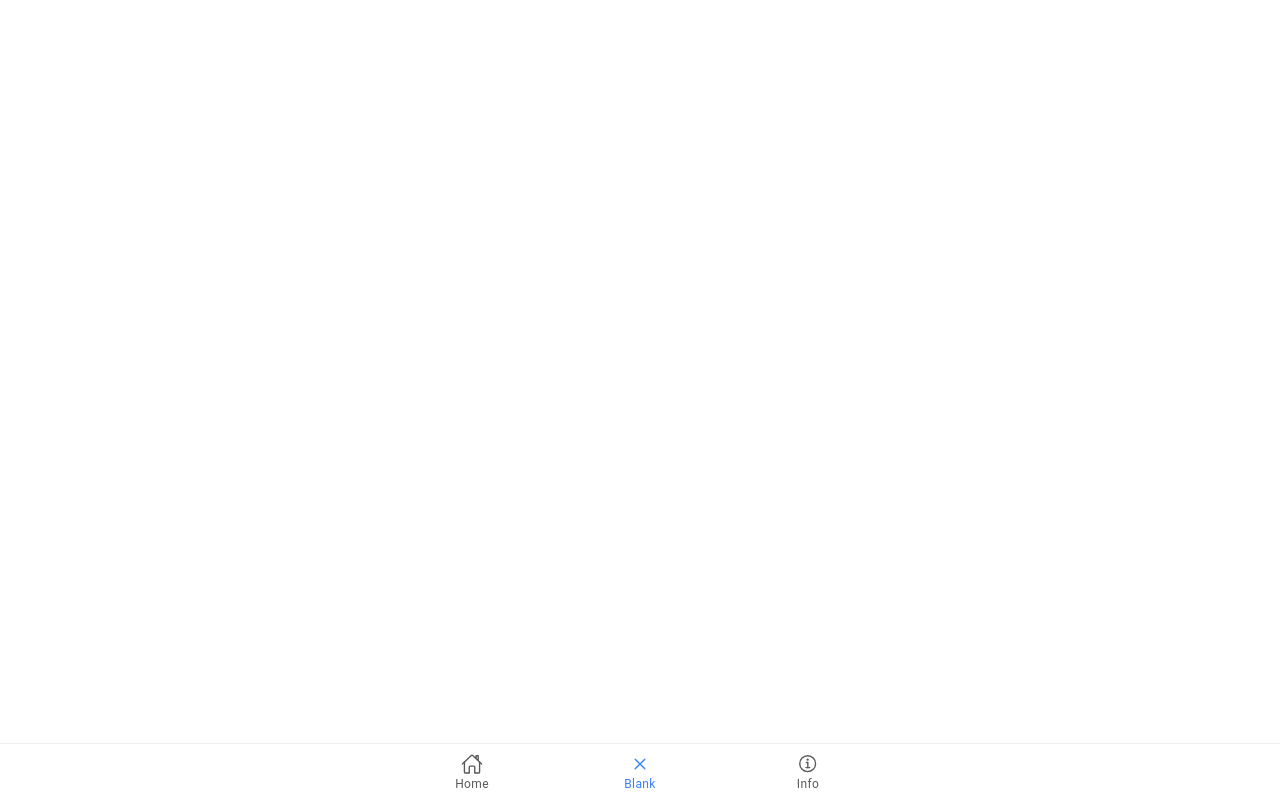
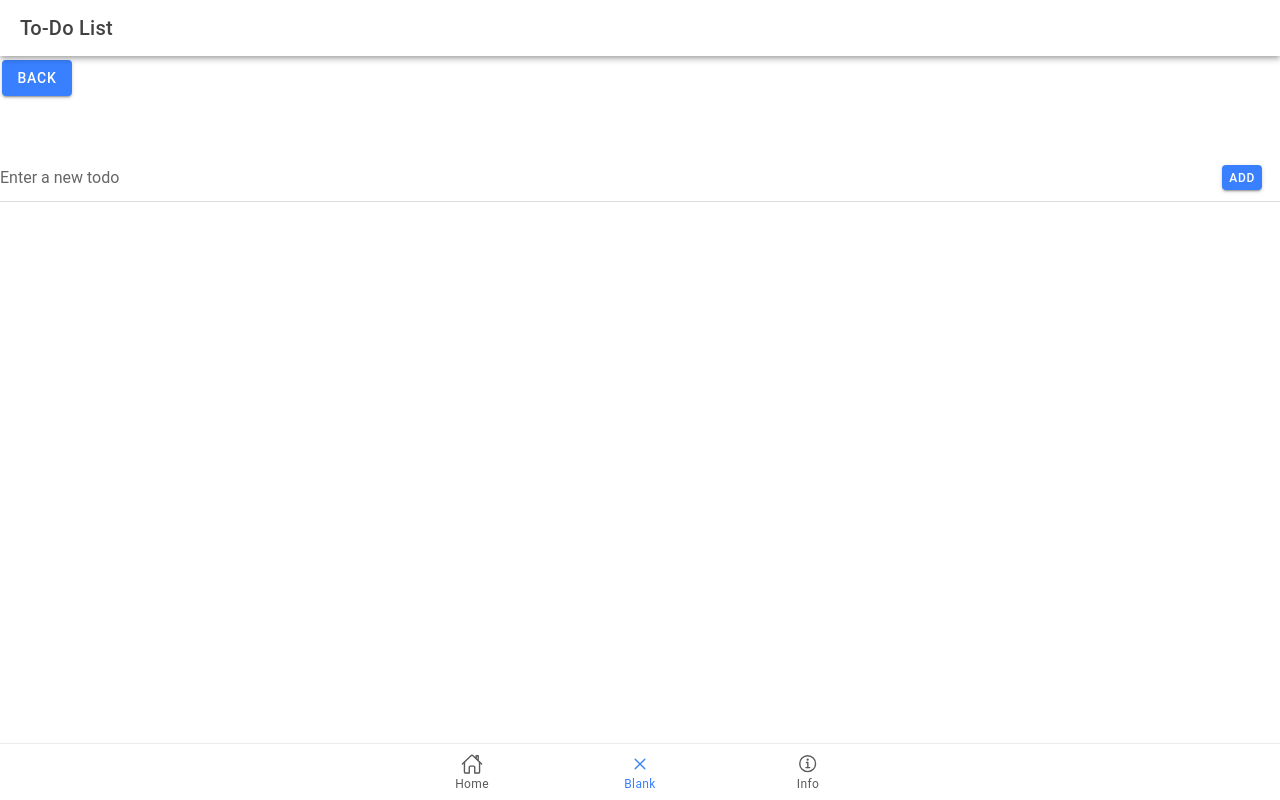
Before and after one commit to JhnDm/ion-t-Domo, a React (Vite) app: page /TodoListApp in a window 1280 px wide. Built offline with nearby package versions, Linux system fonts and the light colour scheme.

Commit message:
Added to do list

```diff
--- a/src/App.tsx
+++ b/src/App.tsx
@@ -16,6 +16,8 @@ import Home from './pages/home';
 import ClickCounter from './pages/clickcounter';
 import Tab2 from './pages/profile';
 import Calculator from './pages/calculator';
+import ToDoListApp from './pages/ToDolist';
+
 
 
 
@@ -38,6 +40,7 @@ import '@ionic/react/css/display.css';
 
 /* Theme variables */
 import './theme/variables.css';
+import TodoListApp from './pages/ToDolist';
 
 setupIonicReact();
 
@@ -56,10 +59,13 @@ const App: React.FC = () => (
           <Route exact path="/home" component={Home} />
           {/* <Route exact path="/profile" component={Tab1} />*/}
           <Route exact path="/profile" component={Tab2} />
-          {/* <Route exact path="/clickcounter" component={Tab3} />*/}
+          {/* <Route exact path="/clickcounter" >*/}
           <Route exact path="/clickcounter" component={ClickCounter} />
-           {/* <Route exact path="/calculator" component={Tab3} />*/}
+           {/* <Route exact path="/calculator" >*/}
            <Route exact path="/calculator" component={Calculator} />
+            {/* <Route exact path="/ToDoList" >*/}
+            <Route exact path="/TodoListApp" component={TodoListApp} />
+
 
 
         </IonRouterOutlet>
--- /dev/null
+++ b/src/pages/ToDolist.tsx
@@ -0,0 +1,99 @@
+import React, { useState } from 'react';
+import {
+  IonApp,
+  IonHeader,
+  IonToolbar,
+  IonTitle,
+  IonContent,
+  IonList,
+  IonItem,
+  IonLabel,
+  IonCheckbox,
+  IonInput,
+  IonButton,
+} from '@ionic/react';
+import { useHistory } from 'react-router-dom'; // Import useHistory hook
+
+
+interface Todo {
+  id: number;
+  text: string;
+  completed: boolean;
+}
+
+
+const TodoListApp: React.FC = () => {
+  const [todos, setTodos] = useState<Todo[]>([]);
+  const [newTodo, setNewTodo] = useState<string>('');
+  const history = useHistory(); // Initialize useHistory hook
+
+
+
+
+  const addTodo = () => {
+    if (newTodo.trim() !== '') {
+      setTodos([...todos, { id: Date.now(), text: newTodo, completed: false }]);
+      setNewTodo('');
+    }
+  };
+
+
+  const toggleTodo = (id: number) => {
+    setTodos(
+      todos.map((todo) =>
+        todo.id === id ? { ...todo, completed: !todo.completed } : todo
+      )
+    );
+  };
+
+
+  const deleteTodo = (id: number) => {
+    setTodos(todos.filter((todo) => todo.id !== id));
+  };
+  const handleBack = () => {
+    history.push('/home'); // Navigate back to the home page
+  };
+
+
+  return (
+    <IonApp>
+      <IonHeader>
+        <IonToolbar>
+          <IonTitle>To-Do List</IonTitle>
+        </IonToolbar>
+      </IonHeader>
+      <IonContent>
+        <IonButton onClick={handleBack}>Back</IonButton>
+        <br />
+        <br />
+        <br />
+        <IonList>
+          {todos.map((todo) => (
+            <IonItem key={todo.id}>
+              <IonCheckbox
+                slot="start"
+                checked={todo.completed}
+                onIonChange={() => toggleTodo(todo.id)}
+              />
+              <IonLabel style={{ textDecoration: todo.completed ? 'line-through' : 'none' }}>
+                {todo.text}
+              </IonLabel>
+              <IonButton slot="end" onClick={() => deleteTodo(todo.id)}>Delete</IonButton>
+            </IonItem>
+          ))}
+        </IonList>
+        <IonItem>
+          <IonInput
+            placeholder="Enter a new todo"
+            value={newTodo}
+            onIonChange={(e) => setNewTodo(e.detail.value!)}
+          />
+          <IonButton slot="end" onClick={addTodo}>Add</IonButton>
+        </IonItem>
+      </IonContent>
+    </IonApp>
+  );
+};
+
+
+export default TodoListApp;
--- a/src/pages/home.css
+++ b/src/pages/home.css
@@ -27,3 +27,35 @@ ion-item {
   margin: 0 auto; /* Center the card horizontally */
   padding: 3px; /* Add padding to the card content */
 }
+
+
+/* Adjust card width for medium-sized screens */
+@media (min-width: 576px) {
+  .custom-card {
+    width: 70%;
+  }
+}
+
+
+/* Adjust card width for large-sized screens */
+@media (min-width: 768px) {
+  .custom-card {
+    width: 50%;
+  }
+}
+
+
+/* Adjust card width for extra large screens */
+@media (min-width: 992px) {
+  .custom-card {
+    width: 40%;
+  }
+}
+
+
+/* Adjust card width for extra extra large screens */
+@media (min-width: 1200px) {
+  .custom-card {
+    width: 30%;
+  }
+}
--- a/src/pages/home.tsx
+++ b/src/pages/home.tsx
@@ -3,7 +3,7 @@ import { IonContent, IonHeader, IonPage, IonTitle, IonToolbar,IonCard,IonCardCon
 import { useHistory } from 'react-router-dom'; // Import useHistory hook
 
 import './home.css';
-import { calculatorOutline, closeOutline, speedometerOutline } from 'ionicons/icons';
+import { calculatorOutline, closeOutline, listCircleOutline, listOutline, speedometerOutline } from 'ionicons/icons';
 
 const Home: React.FC = () => {
   const history = useHistory(); // Initialize useHistory hook
@@ -45,11 +45,11 @@ const Home: React.FC = () => {
               <br />
               <IonItem>
                 <IonThumbnail slot="start">
-                <IonRouterLink href="">
-                <IonIcon icon={closeOutline} style={{ fontSize: '4rem' }} />
+                <IonRouterLink href="./TodoListApp">
+                <IonIcon icon={listOutline} style={{ fontSize: '4rem' }} />
                     </IonRouterLink>
                 </IonThumbnail>
-                <IonLabel>Blank</IonLabel>
+                <IonLabel>To Do List</IonLabel>
               </IonItem>
               <br />
               <IonItem>
```
